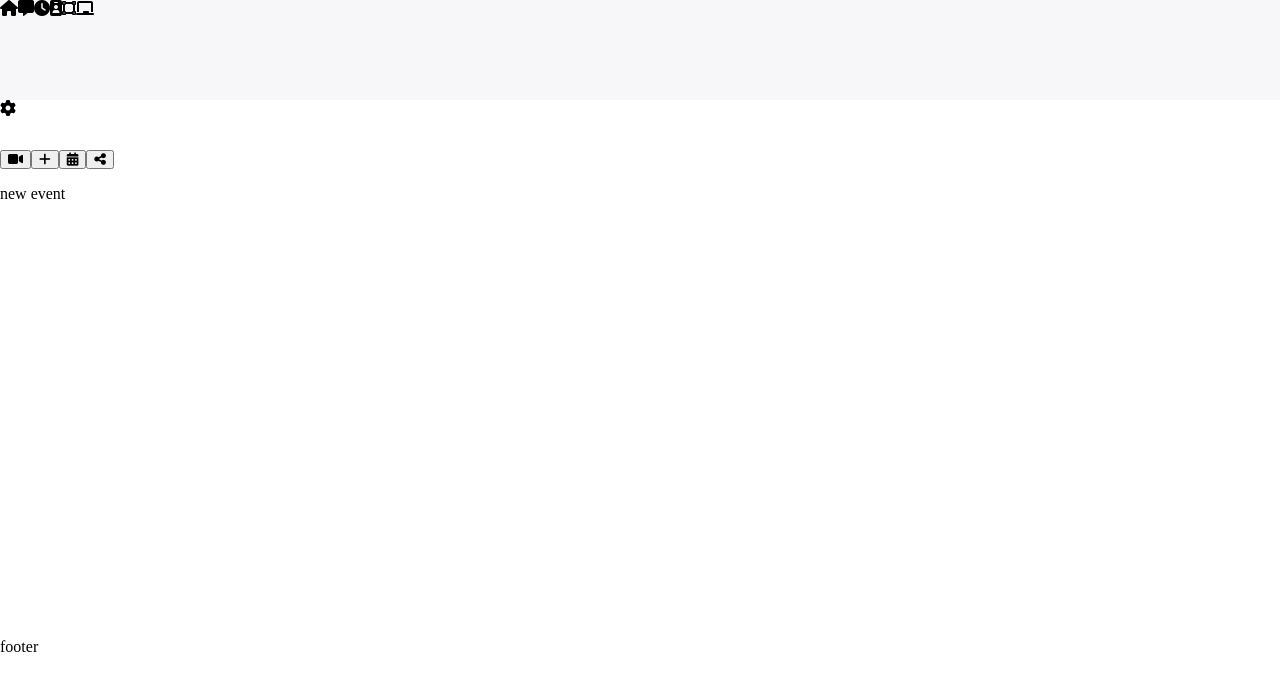
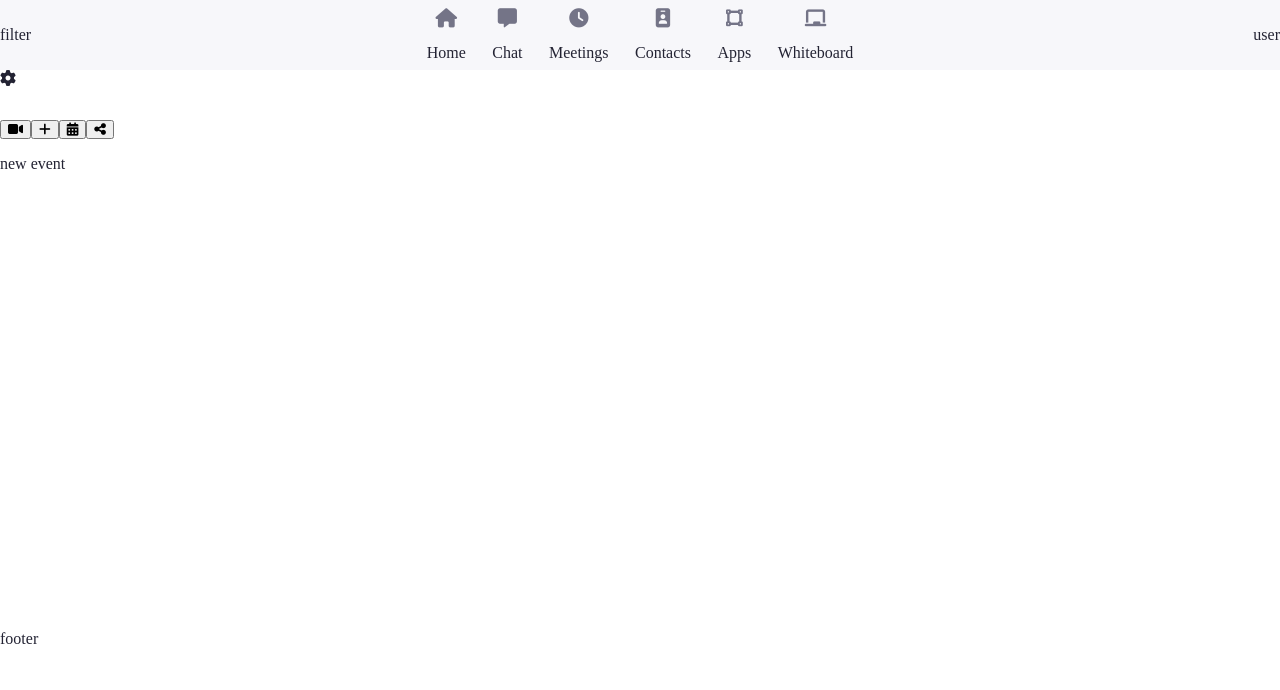
Before and after one commit to tal0311/zoom-clone-frontend, a Vue app: page / in a window 1280 px wide. Shown: the top 690 px of the page. Built offline with nearby package versions, Linux system fonts and the light colour scheme.

Commit message:
nav-actions

```diff
--- a/src/assets/styles/basics/_base.scss
+++ b/src/assets/styles/basics/_base.scss
@@ -12,6 +12,7 @@ html {
   height: 100%;
 }
 body {
+  color: $clr5;
   margin: 0;
   overflow: hidden;
   height: 100vh;
--- a/src/assets/styles/basics/_helpers.scss
+++ b/src/assets/styles/basics/_helpers.scss
@@ -8,12 +8,23 @@
 .align-self-center {
   align-self: center;
 }
-
+.d-column {
+  flex-direction: column;
+}
+.justify-center {
+  justify-content: center;
+}
+.align-center {
+  align-items: center;
+}
 // List
 .clean-list {
   list-style-type: none;
   padding: 0;
   margin: 0;
+}
+.space-between {
+  justify-content: space-between;
 }
 
 // Text
--- a/src/assets/styles/basics/_layout.scss
+++ b/src/assets/styles/basics/_layout.scss
@@ -3,6 +3,6 @@
   width: 100%;
   display: grid;
   grid-auto-columns: 1fr;
-  grid-template-rows: 100px 50px 3fr 1fr;
+  grid-template-rows: 70px 50px 3fr 1fr;
   gap: 0px 0px;
 }
--- /dev/null
+++ b/src/assets/styles/components/actions-container.scss
@@ -0,0 +1,5 @@
+.actions-container {
+  .icon-wrapper {
+    @include navBtn;
+  }
+}
--- /dev/null
+++ b/src/assets/styles/components/app-nav.scss
@@ -0,0 +1,5 @@
+.app-nav {
+  > * {
+    flex: 1;
+  }
+}
--- /dev/null
+++ b/src/assets/styles/components/user-preview.scss
@@ -0,0 +1,4 @@
+.user-preview {
+  width: 100%;
+  justify-content: flex-end;
+}
--- /dev/null
+++ b/src/assets/styles/setup/_mixins.scss
@@ -0,0 +1,23 @@
+@mixin navBtn {
+  display: flex;
+  justify-content: center;
+  align-items: center;
+  flex-direction: column;
+  p {
+    margin-bottom: 0px;
+  }
+  i {
+    color: $clr6;
+    font-size: 1.2rem;
+  }
+  &:hover {
+    i {
+      color: $clr5;
+    }
+  }
+  &.active {
+    i {
+      color: $clr3;
+    }
+  }
+}
--- a/src/assets/styles/styles.scss
+++ b/src/assets/styles/styles.scss
@@ -1,13 +1,17 @@
 // SETUP
 // @import 'setup/typography';
 @import 'setup/variables';
-// @import 'setup/mixins';
+@import 'setup/mixins';
 // @import 'setup/functions';
 
 // BASICS
-// @import 'basics/helpers';
+@import 'basics/helpers';
 @import 'basics/base';
 @import 'basics/layout';
 
 // COMPONENTS
 @import 'components/home-page.scss';
+@import 'components/app-nav.scss';
+@import 'components/actions-container.scss';
+@import 'components/user-preview.scss';
+@import 'components/app-filter.scss';
--- a/src/components/app-nav.vue
+++ b/src/components/app-nav.vue
@@ -1,16 +1,21 @@
 <template>
-  <nav class="app-nav">
-    <i class="fa-solid fa-house"></i>
-    <i class="fa-solid fa-message"></i>
-    <i class="fa-solid fa-clock"></i>
-    <i class="fa-solid fa-id-badge"></i>
-    <i class="fa-solid fa-vector-square"></i>
-    <i class="fa-solid fa-chalkboard"></i>
+  <nav class="app-nav flex space-between align-center">
+    <div class="filter-container">filter</div>
+    <nav-actions></nav-actions>
+    <div class="user-preview flex">
+      <p>user</p>
+    </div>
   </nav>
 </template>
 
 <script>
-export default {}
+import navActions from './nav-actions.vue'
+export default {
+  name: 'app-nav',
+  components: {
+    navActions,
+  },
+}
 </script>
 
 <style></style>
--- /dev/null
+++ b/src/components/nav-actions.vue
@@ -0,0 +1,34 @@
+<template>
+  <section class="actions-container flex space-between">
+    <div class="icon-wrapper">
+      <i class="fa-solid fa-house"></i>
+      <p>Home</p>
+    </div>
+    <div class="icon-wrapper">
+      <i class="fa-solid fa-message"></i>
+      <p>Chat</p>
+    </div>
+    <div class="icon-wrapper">
+      <i class="fa-solid fa-clock"></i>
+      <p>Meetings</p>
+    </div>
+    <div class="icon-wrapper">
+      <i class="fa-solid fa-id-badge"></i>
+      <p>Contacts</p>
+    </div>
+    <div class="icon-wrapper">
+      <i class="fa-solid fa-vector-square"></i>
+      <p>Apps</p>
+    </div>
+    <div class="icon-wrapper">
+      <i class="fa-solid fa-chalkboard"></i>
+      <p>Whiteboard</p>
+    </div>
+  </section>
+</template>
+
+<script>
+export default {}
+</script>
+
+<style></style>
```
Also changed, not shown: src/assets/styles/components/app-nav.vue (deleted, +0 -9 lines), src/assets/styles/components/app-filter.scss (added).
